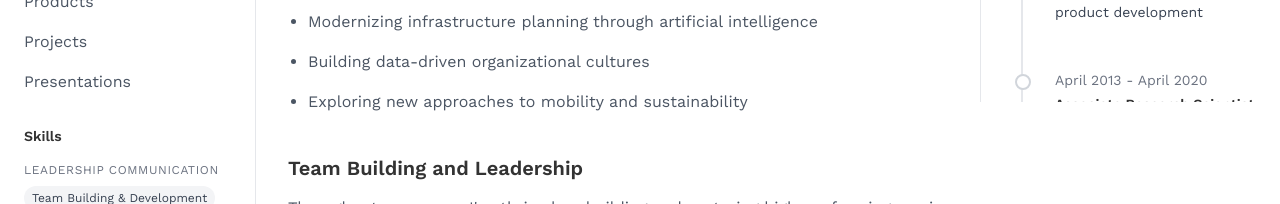
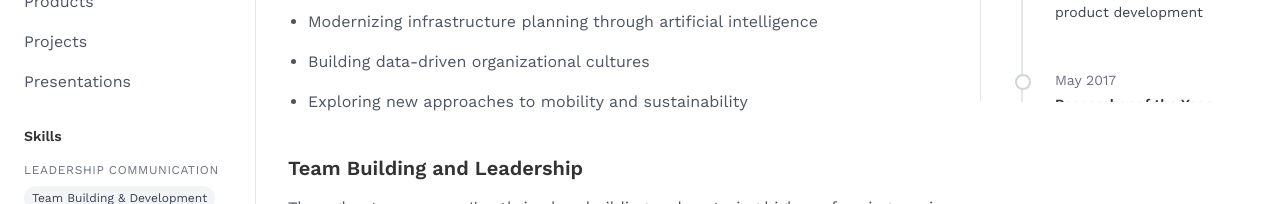
Before and after one commit to bchigoy1/bchigoy.github.io, a React (Create React App) app: page / in a window 1280 px wide. Shown: the part 698-902 px from the top of the page. Built offline with nearby package versions, Linux system fonts and the light colour scheme.

Commit message:
Initial commit

```diff
--- a/src/data/portfolio-data.js
+++ b/src/data/portfolio-data.js
@@ -42,11 +42,11 @@ export const portfolioData = {
       description: "Managed data engineering, data science, and digital product development"
     },
     {
-      period: "April 2013 - April 2020",
-      title: "Associate Research Scientist @ Texas A&M Transportation Institute",
-      location: "Asheville, NC",
+      period: "May 2017",
+      title: "Researcher of the Year @ Texas A&M Transportation Institute",
+      location: "Austin, TX",
       link: "https://tti.tamu.edu/",
-      description: "Optimized data collection, engineering and science workflows."
+      description: "TTI's Highest Award for Innovative Work and Applications."
     },
     {
       period: "April 2015 - April 2020",
@@ -55,13 +55,7 @@ export const portfolioData = {
       link: "https://tti.tamu.edu/",
       description: "Developed Big Data and Data Science initiatives."
     },
-    {
-      period: "May 2017",
-      title: "Researcher of the Year @ Texas A&M Transportation Institute",
-      location: "Austin, TX",
-      link: "https://tti.tamu.edu/",
-      description: "TTI's Highest Award for Innovative Work and Applications."
-    },
+
     {
       period: "April 2013 - April 2015",
       title: "Research Specialist @ Texas A&M Transportation Institute",
```
